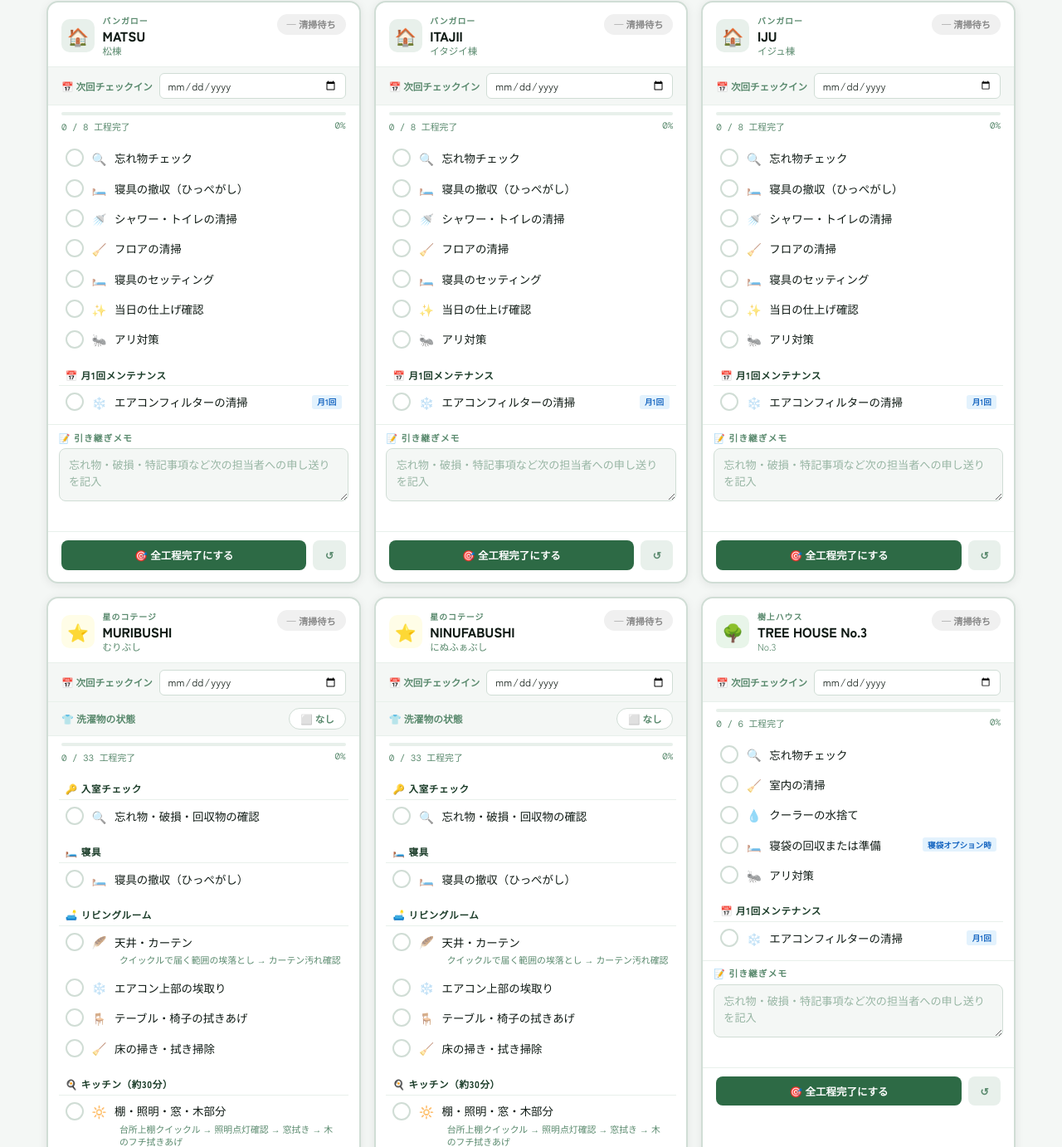
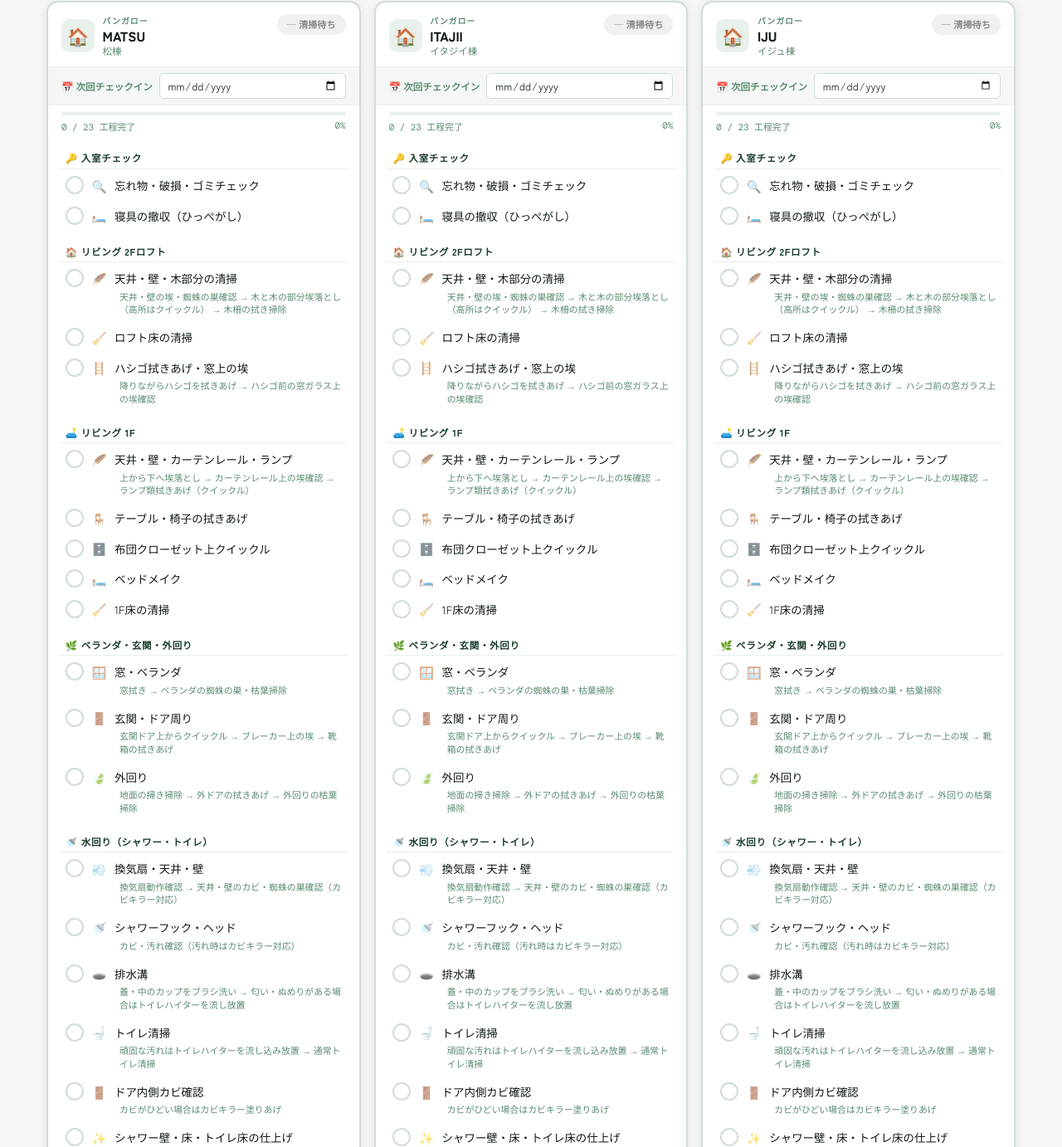
Before and after one commit to mojicamp0410/kunigami-cleaning, a plain HTML site: page kunigami_cleaning_2.html in a window 1280 px wide. Shown: the part 234-1616 px from the top of the page at 83% size. Drawn offline with nearby package versions, Linux system fonts and the light colour scheme; no server answers.

Commit message:
Add files via upload

```diff
--- a/kunigami_cleaning_2.html
+++ b/kunigami_cleaning_2.html
@@ -773,16 +773,62 @@ function updateStaffUI() {
 
 // ── FACILITY DEFINITIONS ───────────────────────────────────────
 const BUNGALOW_STEPS = [
-  { id:"s1", icon:"🔍", label:"忘れ物チェック" },
-  { id:"s2", icon:"🛏️", label:"寝具の撤収（ひっぺがし）" },
-  { id:"s3", icon:"🚿", label:"シャワー・トイレの清掃" },
-  { id:"s4", icon:"🧹", label:"フロアの清掃" },
-  { id:"s5", icon:"🛏️", label:"寝具のセッティング" },
-  { id:"s6", icon:"✨", label:"当日の仕上げ確認" },
-  { id:"s7", icon:"🐜", label:"アリ対策" },
+  // ① 入室チェック
+  { id:"bh1", section:true, label:"🔑 入室チェック" },
+  { id:"b1", icon:"🔍", label:"忘れ物・破損・ゴミチェック" },
+  { id:"b2", icon:"🛏️", label:"寝具の撤収（ひっぺがし）" },
+
+  // ② リビング 2Fロフト（上から下へ）
+  { id:"bh2", section:true, label:"🏠 リビング 2Fロフト" },
+  { id:"b3", icon:"🪶", label:"天井・壁・木部分の清掃",
+    note:"天井・壁の埃・蜘蛛の巣確認 → 木と木の部分埃落とし（高所はクイックル） → 木柵の拭き掃除" },
+  { id:"b4", icon:"🧹", label:"ロフト床の清掃" },
+  { id:"b5", icon:"🪜", label:"ハシゴ拭きあげ・窓上の埃",
+    note:"降りながらハシゴを拭きあげ → ハシゴ前の窓ガラス上の埃確認" },
+
+  // ③ リビング 1F（上から下へ）
+  { id:"bh3", section:true, label:"🛋️ リビング 1F" },
+  { id:"b6", icon:"🪶", label:"天井・壁・カーテンレール・ランプ",
+    note:"上から下へ埃落とし → カーテンレール上の埃確認 → ランプ類拭きあげ（クイックル）" },
+  { id:"b7", icon:"🪑", label:"テーブル・椅子の拭きあげ" },
+  { id:"b8", icon:"🗄️", label:"布団クローゼット上クイックル" },
+  { id:"b9", icon:"🛏️", label:"ベッドメイク" },
+  { id:"b10", icon:"🧹", label:"1F床の清掃" },
+
+  // ④ ベランダ・玄関・外回り
+  { id:"bh4", section:true, label:"🌿 ベランダ・玄関・外回り" },
+  { id:"b11", icon:"🪟", label:"窓・ベランダ",
+    note:"窓拭き → ベランダの蜘蛛の巣・枯葉掃除" },
+  { id:"b12", icon:"🚪", label:"玄関・ドア周り",
+    note:"玄関ドア上からクイックル → ブレーカー上の埃 → 靴箱の拭きあげ" },
+  { id:"b13", icon:"🍃", label:"外回り",
+    note:"地面の掃き掃除 → 外ドアの拭きあげ → 外回りの枯葉掃除" },
+
+  // ⑤ 水回り（シャワー・トイレ）
+  { id:"bh5", section:true, label:"🚿 水回り（シャワー・トイレ）" },
+  { id:"b14", icon:"💨", label:"換気扇・天井・壁",
+    note:"換気扇動作確認 → 天井・壁のカビ・蜘蛛の巣確認（カビキラー対応）" },
+  { id:"b15", icon:"🚿", label:"シャワーフック・ヘッド",
+    note:"カビ・汚れ確認（汚れ時はカビキラー対応）" },
+  { id:"b16", icon:"🕳️", label:"排水溝",
+    note:"蓋・中のカップをブラシ洗い → 匂い・ぬめりがある場合はトイレハイターを流し放置" },
+  { id:"b17", icon:"🚽", label:"トイレ清掃",
+    note:"頑固な汚れはトイレハイターを流し込み放置 → 通常トイレ清掃" },
+  { id:"b18", icon:"🚪", label:"ドア内側カビ確認",
+    note:"カビがひどい場合はカビキラー塗りあげ" },
+  { id:"b19", icon:"✨", label:"シャワー壁・床・トイレ床の仕上げ",
+    note:"全体を洗い → お湯で全部流す → 拭きあげ → カビキラーした箇所は水多めの濡れ布巾で拭く" },
+  { id:"b20", icon:"🪞", label:"洗面台・金属・鏡",
+    note:"ベイシン洗い → 金属部分磨き → 鏡拭きあげ" },
+
+  // ⑥ 仕上げ
+  { id:"bh6", section:true, label:"✅ 仕上げ" },
+  { id:"b21", icon:"🐜", label:"アリ対策" },
+  { id:"b22", icon:"✨", label:"仕上げ確認" },
+
   // 月1回メンテナンス
-  { id:"h1", section:true, label:"📅 月1回メンテナンス" },
-  { id:"m1", icon:"❄️", label:"エアコンフィルターの清掃", opt:"月1回" },
+  { id:"bh7", section:true, label:"📅 月1回メンテナンス" },
+  { id:"bm1", icon:"❄️", label:"エアコンフィルターの清掃", opt:"月1回" },
 ];
 
 const TREEHOUSE_STEPS = [
```
